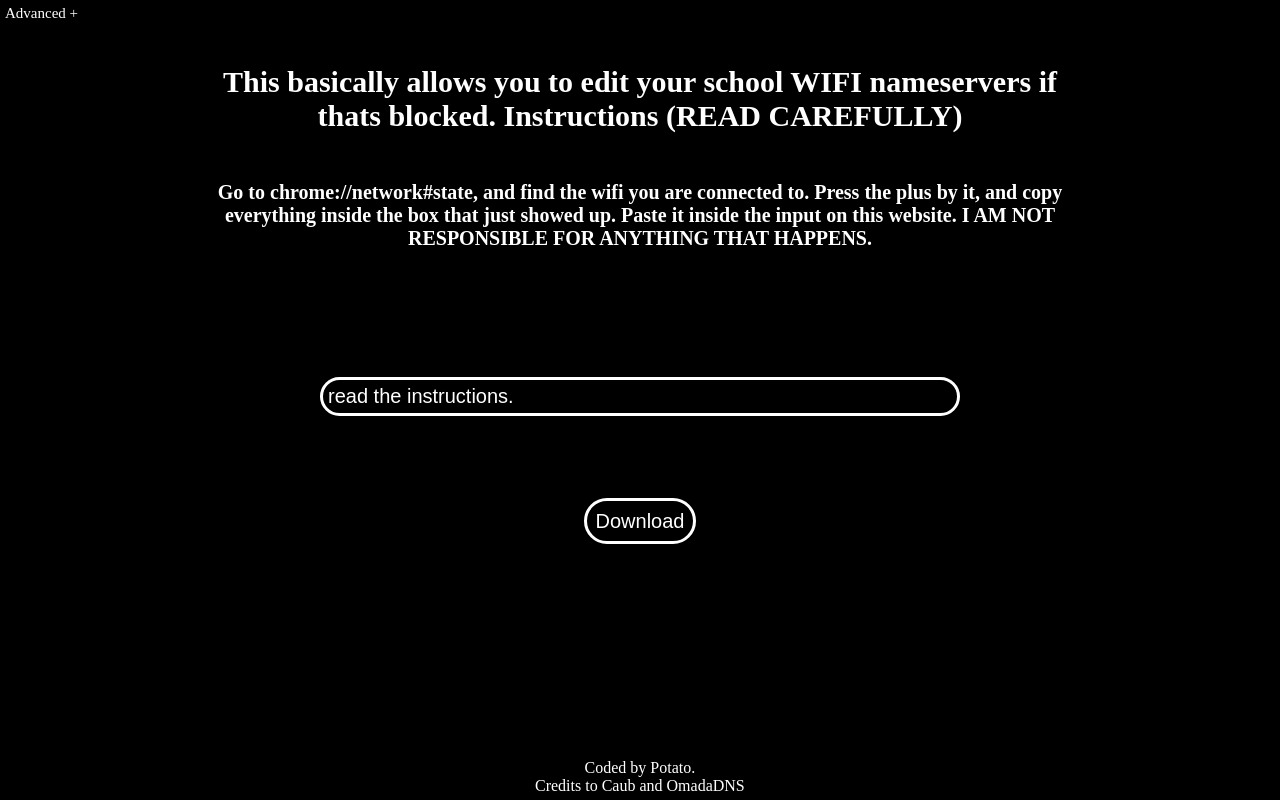
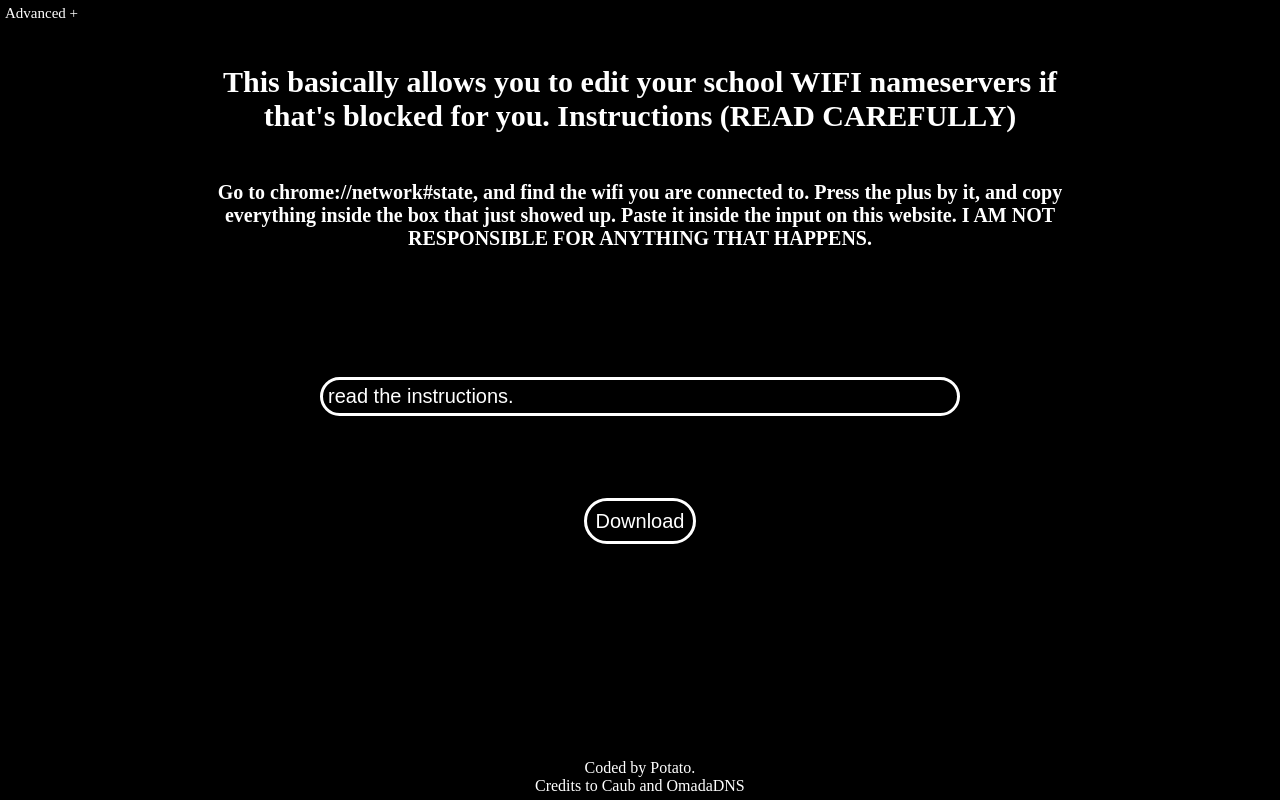
Before and after one commit to BreadGhoti/getscrewedLOL, a plain HTML site: page index.html in a window 1280 px wide. Drawn offline with Linux system fonts and the light colour scheme.

Commit message:
Update index.html

```diff
--- a/index.html
+++ b/index.html
@@ -1,7 +1,7 @@
 <script src='jszip.js'></script>
 <script src='filesaver.js'></script>
 
-<div id="started"><div class="cont"><b><h2>This basically allows you to edit your school WIFI nameservers if thats blocked. Instructions (READ CAREFULLY)</h2><br>Go to chrome://network#state, and find the wifi you are connected to. Press the plus by it, and copy everything inside the box that just showed up. Paste it inside the input on this website. I AM NOT RESPONSIBLE FOR ANYTHING THAT HAPPENS.</b></div></div>
+<div id="started"><div class="cont"><b><h2>This basically allows you to edit your school WIFI nameservers if that's blocked for you. Instructions (READ CAREFULLY)</h2><br>Go to chrome://network#state, and find the wifi you are connected to. Press the plus by it, and copy everything inside the box that just showed up. Paste it inside the input on this website. I AM NOT RESPONSIBLE FOR ANYTHING THAT HAPPENS.</b></div></div>
 <input type="text" id="input" placeholder="read the instructions.">
 <div style="position:absolute;bottom:5px;z-index:99999;" id="credits"><a href="https://github.com/dragon731012">Coded by Potato.</a><br>Credits to Caub and OmadaDNS</div>
 <button id="button" onclick="load();">Download</button>
```
